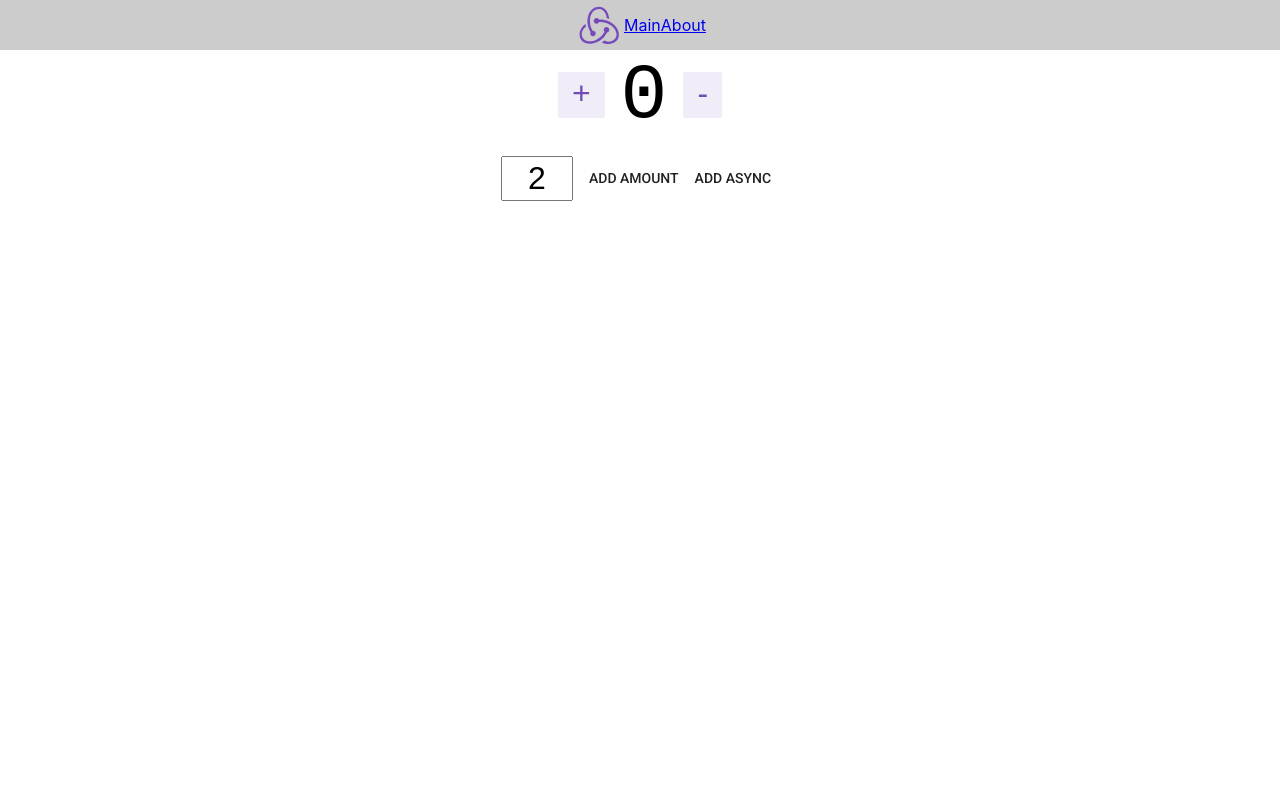
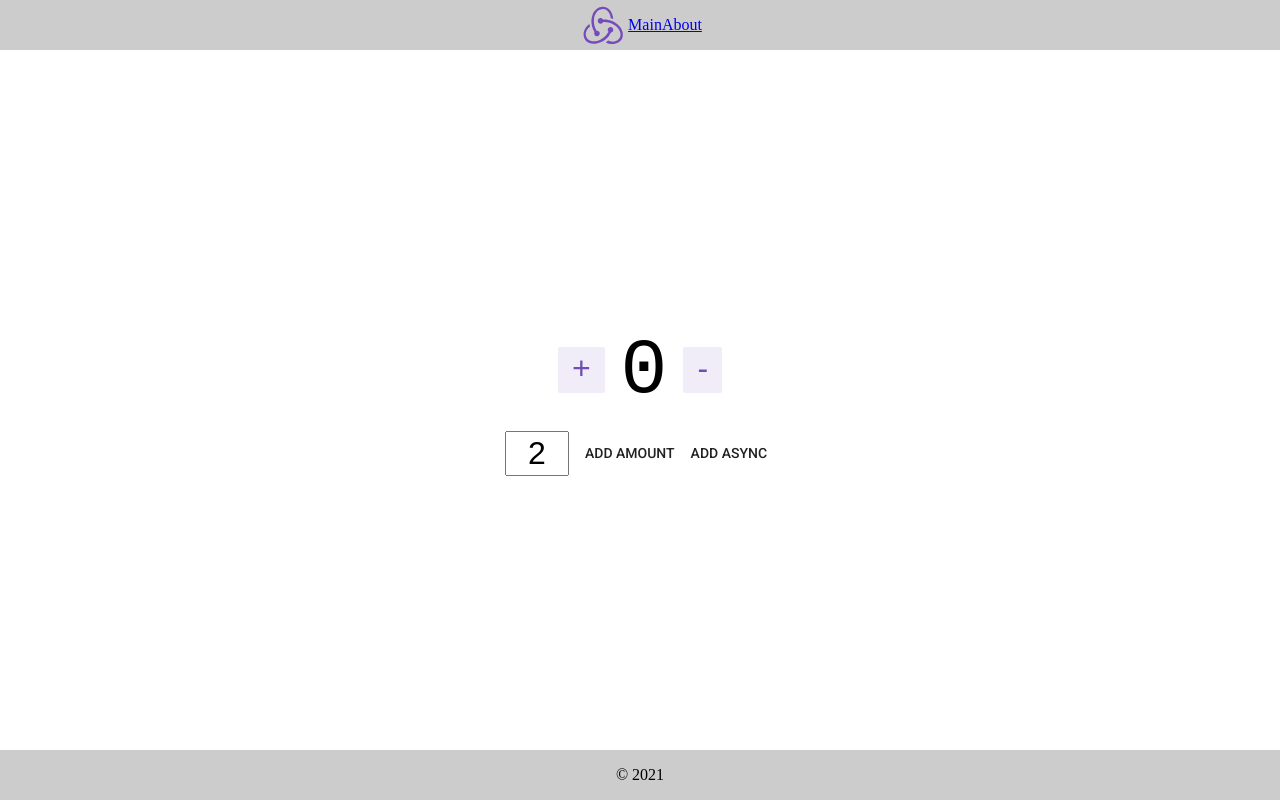
Before and after one commit to TimraWork/react-redux-toolkit-starter, a React (Create React App) app: page / in a window 1280 px wide. Built offline with nearby package versions, Linux system fonts and the light colour scheme.

Commit message:
feat: implement footer template

```diff
--- a/src/App.css
+++ /dev/null
@@ -1,39 +0,0 @@
-.App {
-  text-align: center;
-}
-
-.App-logo {
-  height: 40vmin;
-  pointer-events: none;
-}
-
-@media (prefers-reduced-motion: no-preference) {
-  .App-logo {
-    animation: App-logo-float infinite 3s ease-in-out;
-  }
-}
-
-.App-header {
-  min-height: 100vh;
-  display: flex;
-  flex-direction: column;
-  align-items: center;
-  justify-content: center;
-  font-size: calc(10px + 2vmin);
-}
-
-.App-link {
-  color: rgb(112, 76, 182);
-}
-
-@keyframes App-logo-float {
-  0% {
-    transform: translateY(0);
-  }
-  50% {
-    transform: translateY(10px)
-  }
-  100% {
-    transform: translateY(0px)
-  }
-}
--- a/src/App.tsx
+++ b/src/App.tsx
@@ -1,10 +1,10 @@
 import React from "react";
 import { Counter } from "./components/counter/Counter";
-import "./App.css";
 import { Switch, Route } from "react-router-dom";
 import { Header } from "./components/header/Header";
 import { ThemeProvider } from "@material-ui/core";
 import { theme } from "./theme";
+import { Footer } from "./components/footer/Footer";
 
 const App: React.FC<{}> = React.memo(() => {
   return (
@@ -16,7 +16,7 @@ const App: React.FC<{}> = React.memo(() => {
           <Route exact path="/about" component={Header} />
         </Switch>
       </main>
-      {/* <Footer /> */}
+      <Footer />
     </ThemeProvider>
   );
 });
--- a/src/components/counter/Counter.module.css
+++ b/src/components/counter/Counter.module.css
@@ -1,3 +1,11 @@
+.counter {
+  height: 100%;
+  display: flex;
+  flex-direction: column;
+  align-items: center;
+  justify-content: center;
+}
+
 .row {
   display: flex;
   align-items: center;
--- a/src/components/counter/Counter.tsx
+++ b/src/components/counter/Counter.tsx
@@ -17,7 +17,7 @@ export function Counter() {
 
   return (
     <Fade in={true} timeout={1200}>
-      <div>
+      <section className={styles.counter}>
         <div className={styles.row}>
           <button
             className={styles.button}
@@ -58,7 +58,7 @@ export function Counter() {
             Add Async
           </Button>
         </div>
-      </div>
+      </section>
     </Fade>
   );
 }
--- /dev/null
+++ b/src/components/footer/Footer.module.css
@@ -0,0 +1,8 @@
+footer {
+  flex: 0 0 auto;
+  height: 50px;
+  display: flex;
+  align-items: center;
+  justify-content: center;
+  background-color: #ccc;
+}
--- /dev/null
+++ b/src/components/footer/Footer.tsx
@@ -0,0 +1,6 @@
+import React from "react";
+import styles from "./Footer.module.css";
+
+export function Footer() {
+  return <footer className={styles.footer}>&copy; 2021</footer>;
+}
--- a/src/index.css
+++ b/src/index.css
@@ -1,13 +1,30 @@
+* {
+  box-sizing: border-box;
+}
+
 body {
   margin: 0;
-  font-family: -apple-system, BlinkMacSystemFont, 'Segoe UI', 'Roboto', 'Oxygen',
-    'Ubuntu', 'Cantarell', 'Fira Sans', 'Droid Sans', 'Helvetica Neue',
-    sans-serif;
   -webkit-font-smoothing: antialiased;
   -moz-osx-font-smoothing: grayscale;
 }
 
-code {
-  font-family: source-code-pro, Menlo, Monaco, Consolas, 'Courier New',
-    monospace;
+/* footer bottom flexbox autoheight BEGIN */
+body,
+html,
+#root {
+  height: 100%;
 }
+
+#root {
+  display: flex;
+  flex-direction: column;
+}
+
+main {
+  flex: 1 0 auto;
+}
+
+footer {
+  flex: 0 0 auto;
+}
+/* footer bottom flexbox autoheight END */
```
